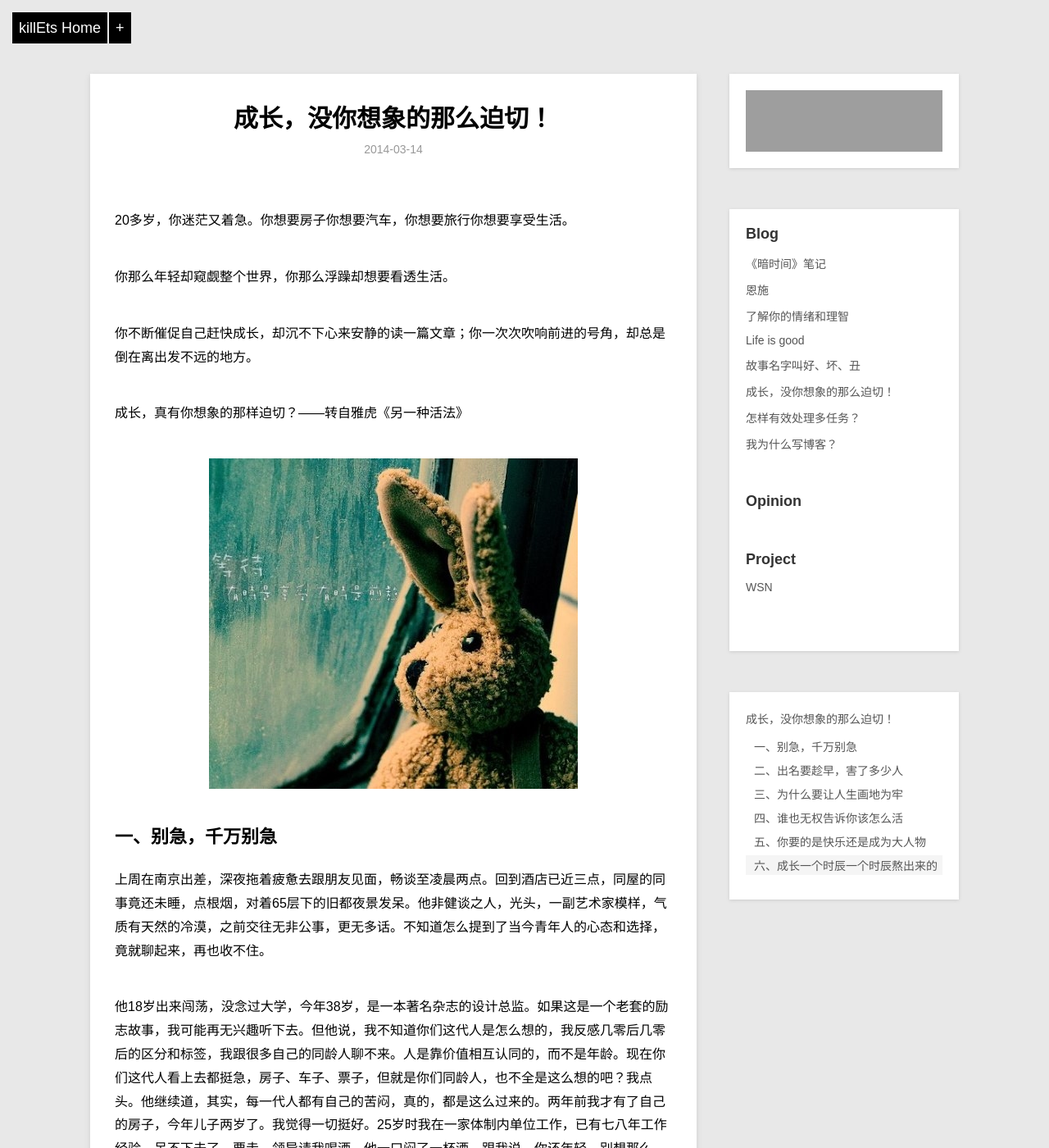
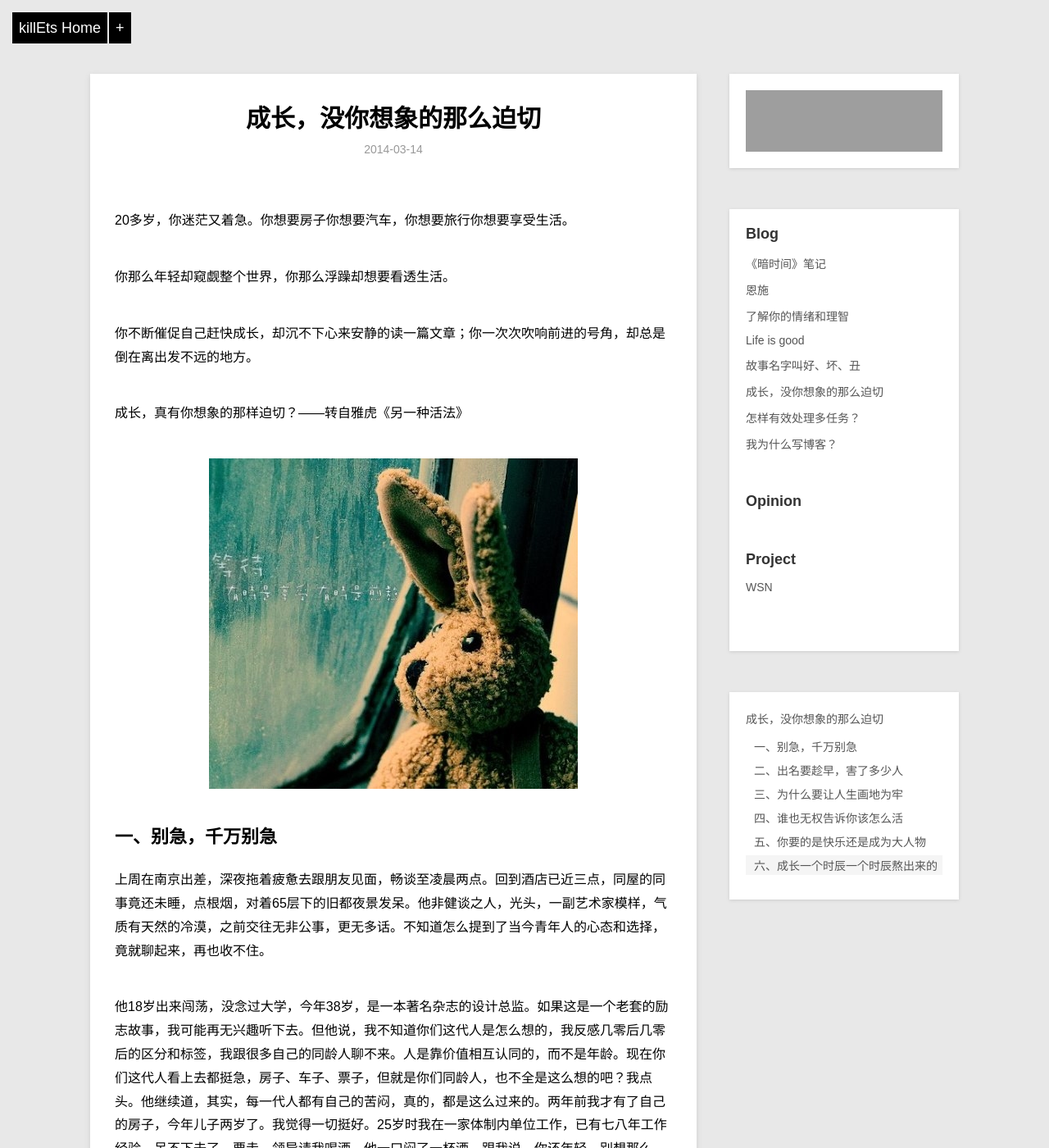
Before and after one commit to killets/blog, a Jekyll site: the page built from _posts/blog/2014-03-14-dont-hurry.md, in a window 1280 px wide and 1400 px high. Shown: the whole window at 82% size. Built offline with Jekyll 4.4.1, drawn with Linux system fonts in a browser that asks for light colours; Markdown is read by kramdown in place of the engine named in the settings; grey boxes are pictures that could not be loaded.

```diff
--- a/_posts/blog/2014-03-14-dont-hurry.md
+++ b/_posts/blog/2014-03-14-dont-hurry.md
@@ -1,6 +1,6 @@
 ---
 layout:     post
-title:      成长，没你想象的那么迫切！
+title:      成长，没你想象的那么迫切
 category: blog
 description: 是的，20多岁，我们急什么。回想自己过去的三年，太过匆匆，我在急什么，我想要怎样的活。沉静的文字不时唤起我的共鸣，虽有些看法让我不敢赞同。对或错，或全凭人生境遇。偶然再见此文，愿留于此，给有所感触的人一次重温。别急，慢慢读。
 ---
```
